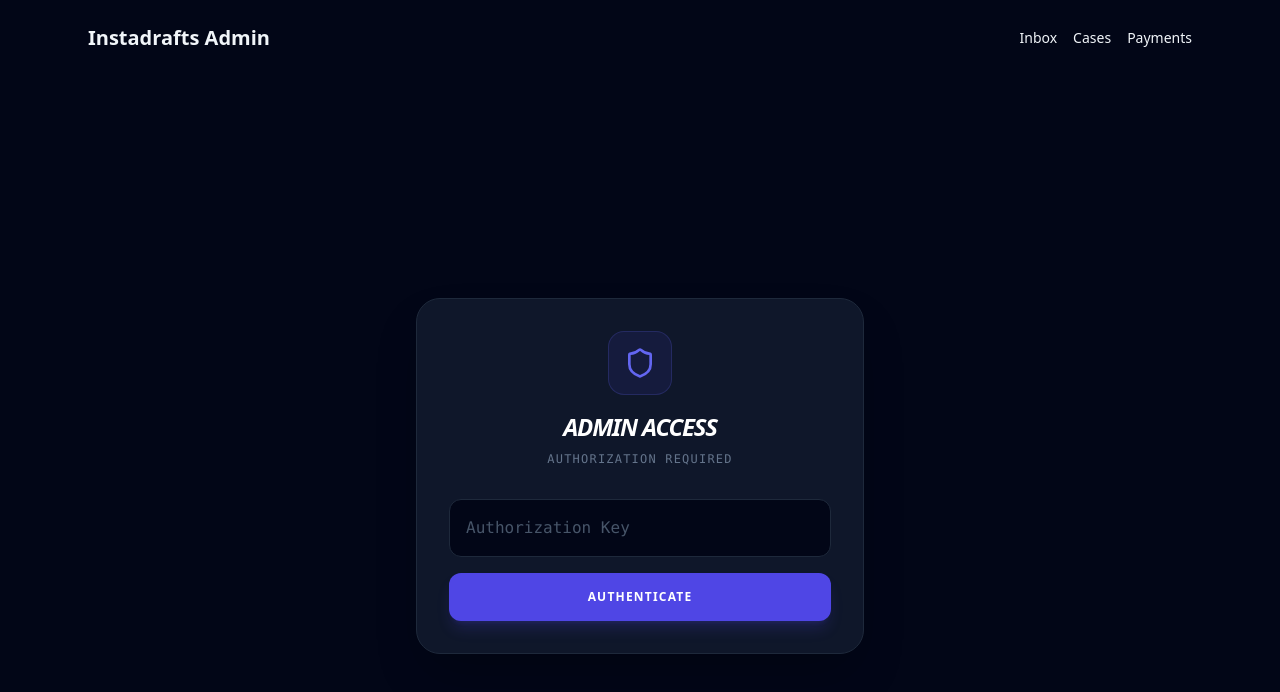
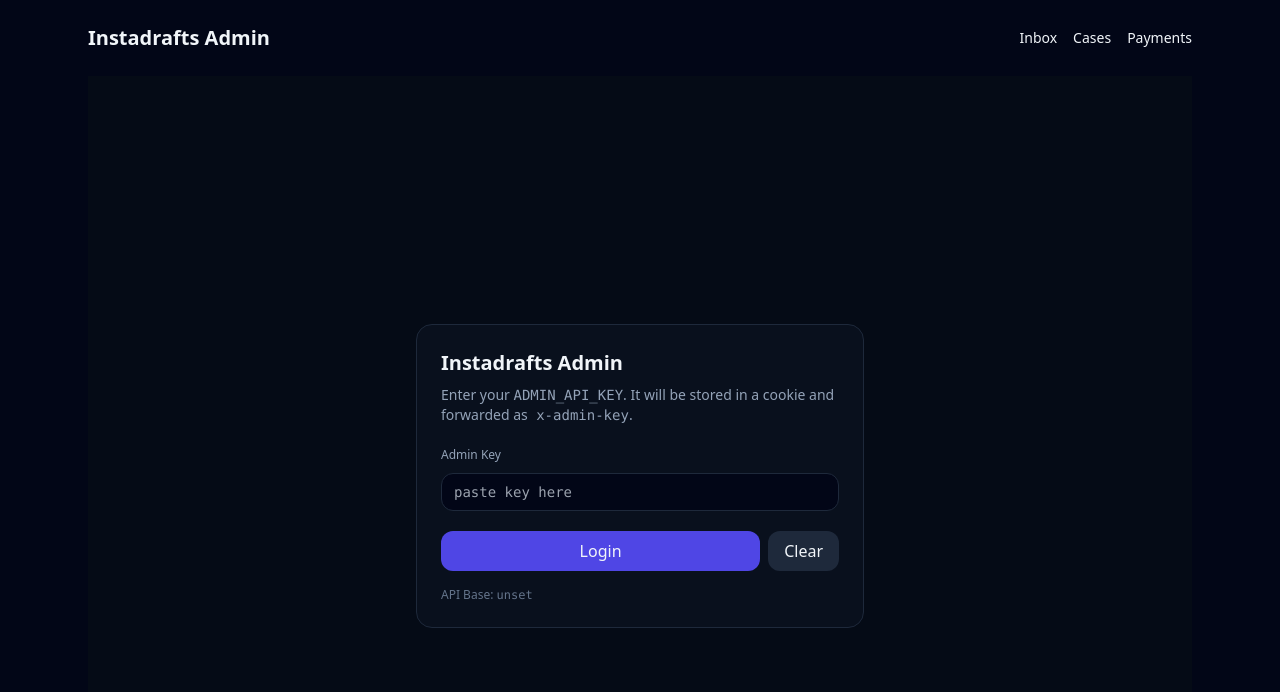
Before and after one commit to gamak0022/instadrafts-admin-web, a Next.js app: page /admin/login in a window 1280 px wide. Shown: the top 692 px of the page. Built offline with nearby package versions, Linux system fonts and the light colour scheme; no server answers.

Commit message:
fix(admin): wrap login useSearchParams in Suspense

```diff
--- /dev/null
+++ b/app/admin/login/LoginClient.tsx
@@ -0,0 +1,73 @@
+'use client';
+
+import React, { useMemo, useState } from 'react';
+import { useSearchParams } from 'next/navigation';
+
+function setCookie(name: string, value: string, days = 30) {
+  const maxAge = days * 24 * 60 * 60;
+  document.cookie = `${name}=${encodeURIComponent(value)}; path=/; max-age=${maxAge}; samesite=lax`;
+}
+
+function clearCookie(name: string) {
+  document.cookie = `${name}=; path=/; max-age=0; samesite=lax`;
+}
+
+export default function LoginClient() {
+  const sp = useSearchParams();
+  const next = sp.get('next') || '/admin/inbox';
+  const [key, setKey] = useState('');
+
+  const apiBase = useMemo(
+    () => process.env.NEXT_PUBLIC_API_BASE || 'https://instadrafts-api-xkrdwictda-el.a.run.app',
+    []
+  );
+
+  return (
+    <div className="min-h-screen bg-[#050B16] text-slate-100 flex items-center justify-center px-6">
+      <div className="w-full max-w-md rounded-2xl border border-slate-800 bg-slate-900/40 p-6">
+        <div className="text-xl font-semibold">Instadrafts Admin</div>
+        <div className="mt-2 text-sm text-slate-400">
+          Enter your <span className="font-mono">ADMIN_API_KEY</span>. It will be stored in a cookie and forwarded as
+          <span className="font-mono"> x-admin-key</span>.
+        </div>
+
+        <div className="mt-4">
+          <label className="text-xs text-slate-400">Admin Key</label>
+          <input
+            className="mt-2 w-full rounded-xl border border-slate-800 bg-slate-950 px-3 py-2 font-mono text-sm outline-none focus:border-slate-600"
+            value={key}
+            onChange={(e) => setKey(e.target.value)}
+            placeholder="paste key here"
+          />
+        </div>
+
+        <div className="mt-5 flex gap-2">
+          <button
+            className="flex-1 rounded-xl bg-indigo-600 px-4 py-2 hover:bg-indigo-500"
+            onClick={() => {
+              if (!key.trim()) return alert('Enter admin key');
+              setCookie('instadrafts_admin_key', key.trim(), 30);
+              window.location.href = next;
+            }}
+          >
+            Login
+          </button>
+
+          <button
+            className="rounded-xl bg-slate-800 px-4 py-2 hover:bg-slate-700"
+            onClick={() => {
+              clearCookie('instadrafts_admin_key');
+              alert('Cleared');
+            }}
+          >
+            Clear
+          </button>
+        </div>
+
+        <div className="mt-4 text-xs text-slate-500">
+          API Base: <span className="font-mono">{apiBase}</span>
+        </div>
+      </div>
+    </div>
+  );
+}
--- a/app/admin/login/page.tsx
+++ b/app/admin/login/page.tsx
@@ -1,50 +1,18 @@
-"use client";
-import React, { useState } from 'react';
-import { useRouter } from 'next/navigation';
-import { Shield } from 'lucide-react';
+import { Suspense } from 'react';
+import LoginClient from './LoginClient';
+
+export const dynamic = 'force-dynamic';
 
 export default function AdminLoginPage() {
-  const [key, setKey] = useState('');
-  const router = useRouter();
-
-  const handleLogin = (e: React.FormEvent) => {
-    e.preventDefault();
-    if (key.trim()) {
-      localStorage.setItem('ADMIN_KEY', key);
-      router.push('/admin/inbox');
-    }
-  };
-
   return (
-    <div className="flex min-h-screen items-center justify-center bg-slate-950 px-4">
-      <div className="w-full max-w-md bg-slate-900 p-8 rounded-3xl border border-slate-800 shadow-2xl">
-        <div className="flex flex-col items-center mb-8">
-          <div className="w-16 h-16 bg-indigo-600/10 rounded-2xl flex items-center justify-center mb-4 border border-indigo-500/20">
-            <Shield className="w-8 h-8 text-indigo-500" />
-          </div>
-          <h1 className="text-2xl font-black text-white italic tracking-tighter">ADMIN ACCESS</h1>
-          <p className="text-slate-500 text-xs font-mono uppercase tracking-widest mt-2">Authorization Required</p>
+    <Suspense
+      fallback={
+        <div className="min-h-screen bg-[#050B16] text-slate-100 flex items-center justify-center">
+          Loading…
         </div>
-
-        <form onSubmit={handleLogin} className="space-y-4">
-          <div>
-            <input
-              type="password"
-              placeholder="Authorization Key"
-              value={key}
-              onChange={(e) => setKey(e.target.value)}
-              className="w-full bg-slate-950 border border-slate-800 rounded-xl px-4 py-4 text-white placeholder-slate-600 focus:outline-none focus:ring-2 focus:ring-indigo-600 transition-all font-mono"
-              required
-            />
-          </div>
-          <button
-            type="submit"
-            className="w-full bg-indigo-600 hover:bg-indigo-500 text-white font-bold py-4 rounded-xl transition-all shadow-lg shadow-indigo-600/20 uppercase tracking-widest text-xs"
-          >
-            Authenticate
-          </button>
-        </form>
-      </div>
-    </div>
+      }
+    >
+      <LoginClient />
+    </Suspense>
   );
 }
```
